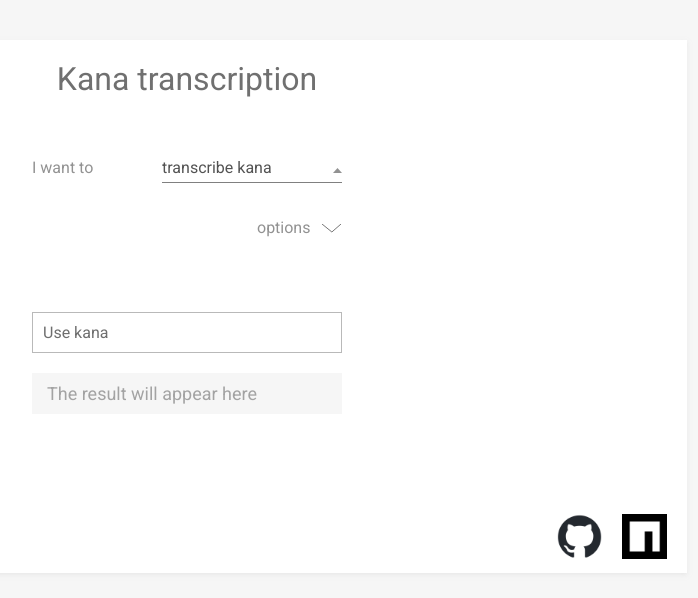
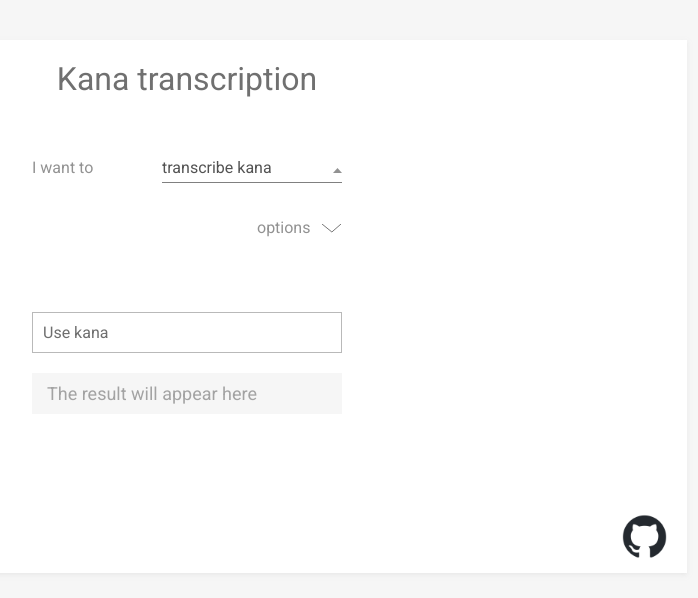
Before and after one commit to 18degrees/kana-transformer-web, a React (Create React App) app: page / in a window 1280 px wide. Shown: the top 598 px of the page, without its empty margins (453-1151 px from the left). Built offline with nearby package versions, Linux system fonts and the light colour scheme.

Commit message:
fix: correct links

```diff
--- a/src/App.tsx
+++ b/src/App.tsx
@@ -308,9 +308,6 @@ function App() {
 							<a href='https://github.com/18degrees/kana-transcription'>
 								<img src={process.env.PUBLIC_URL + '/images/github-mark.png'} alt='github logo'></img>
 							</a>
-							<a href='https://www.npmjs.com/package/kana-transcription'>
-								<img src={process.env.PUBLIC_URL + '/images/npm.png'} alt='npm logo'></img>
-							</a>
 						</div>
 					</div>
 				</div>
--- a/src/index.css
+++ b/src/index.css
@@ -168,9 +168,6 @@ input[type=text]::placeholder {
 .links img {
 	width: 45px
 }
-.links a:first-child {
-	margin-right: 20px
-}
 
 
 @media (max-width: 425px) {
```
Also changed, not shown: public/images/npm.png (deleted).
